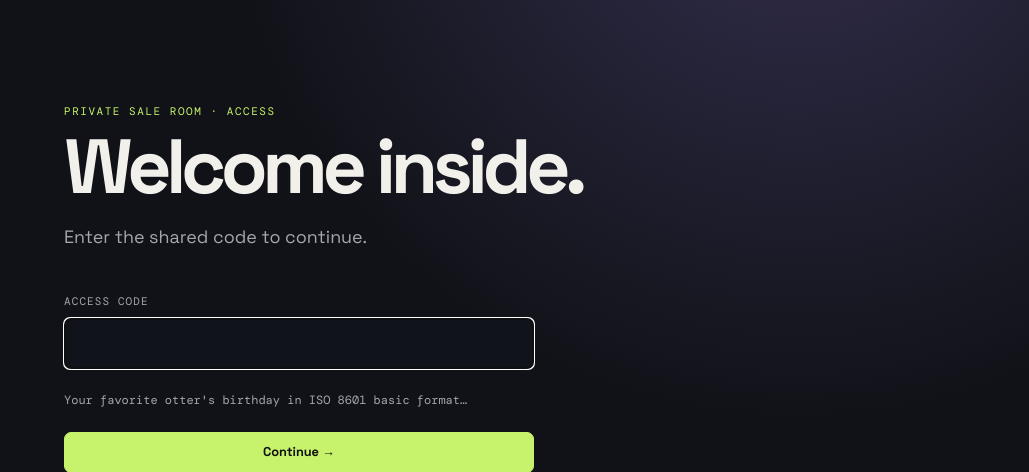
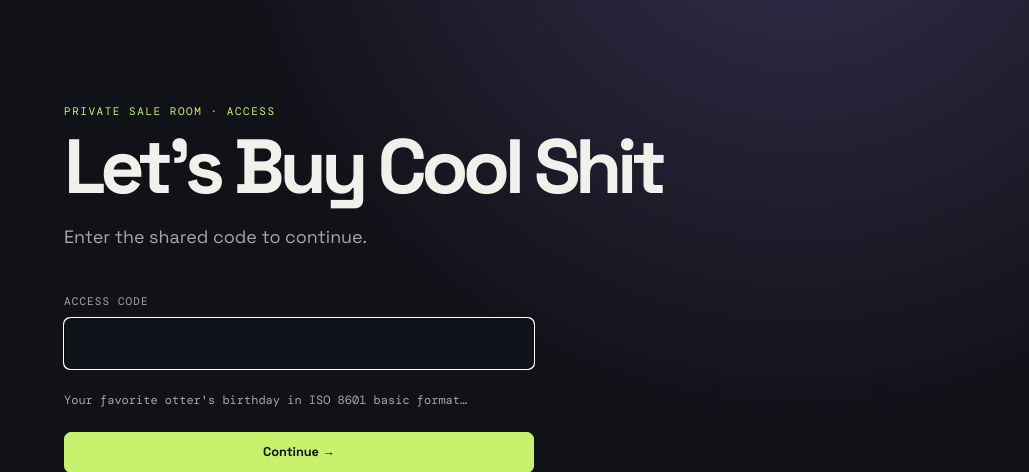
Before and after one commit to COG-GTM/realdreamteam, a Node server app: page /enter in a window 1280 px wide. Shown: the part 72-544 px from the top of the page, without its empty margins (251-1280 px from the left). Run offline with Node 20, Linux system fonts and the light colour scheme.

Commit message:
feature: change homepage heading to Let's Buy Cool Shit
Co-Authored-By: Mark Porter <mark@marklovestech.com>

```diff
--- a/auction-app/views/enter.ejs
+++ b/auction-app/views/enter.ejs
@@ -1,6 +1,6 @@
 <section class="hero intro access-card">
   <p class="eyebrow">PRIVATE SALE ROOM · ACCESS</p>
-  <h1><%= admin ? 'Admin access' : 'Welcome inside.' %></h1>
+  <h1><%= admin ? 'Admin access' : "Let's Buy Cool Shit" %></h1>
   <p class="lede">Enter the shared code to continue.</p>
   <form method="post" action="<%= admin ? '/admin/enter' : '/enter' %>" class="access-form">
     <label for="code">Access code</label>
```
